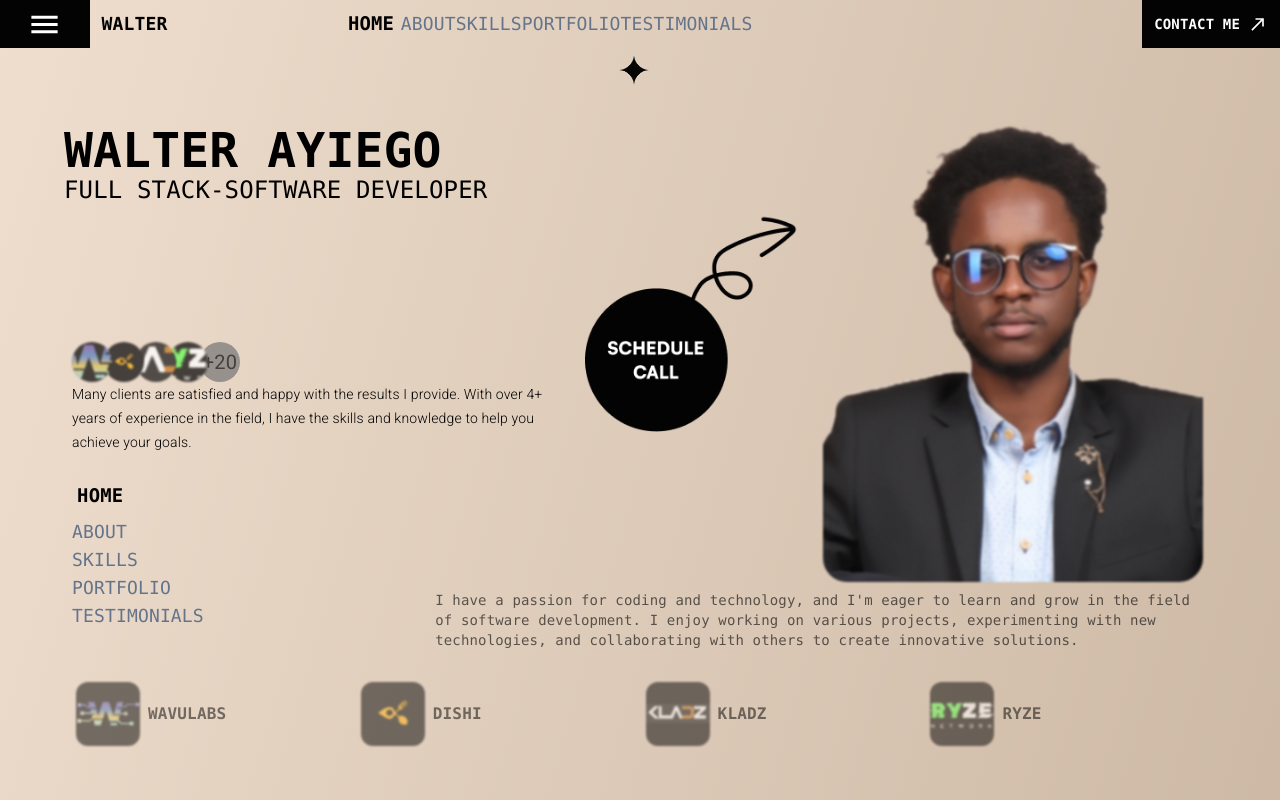
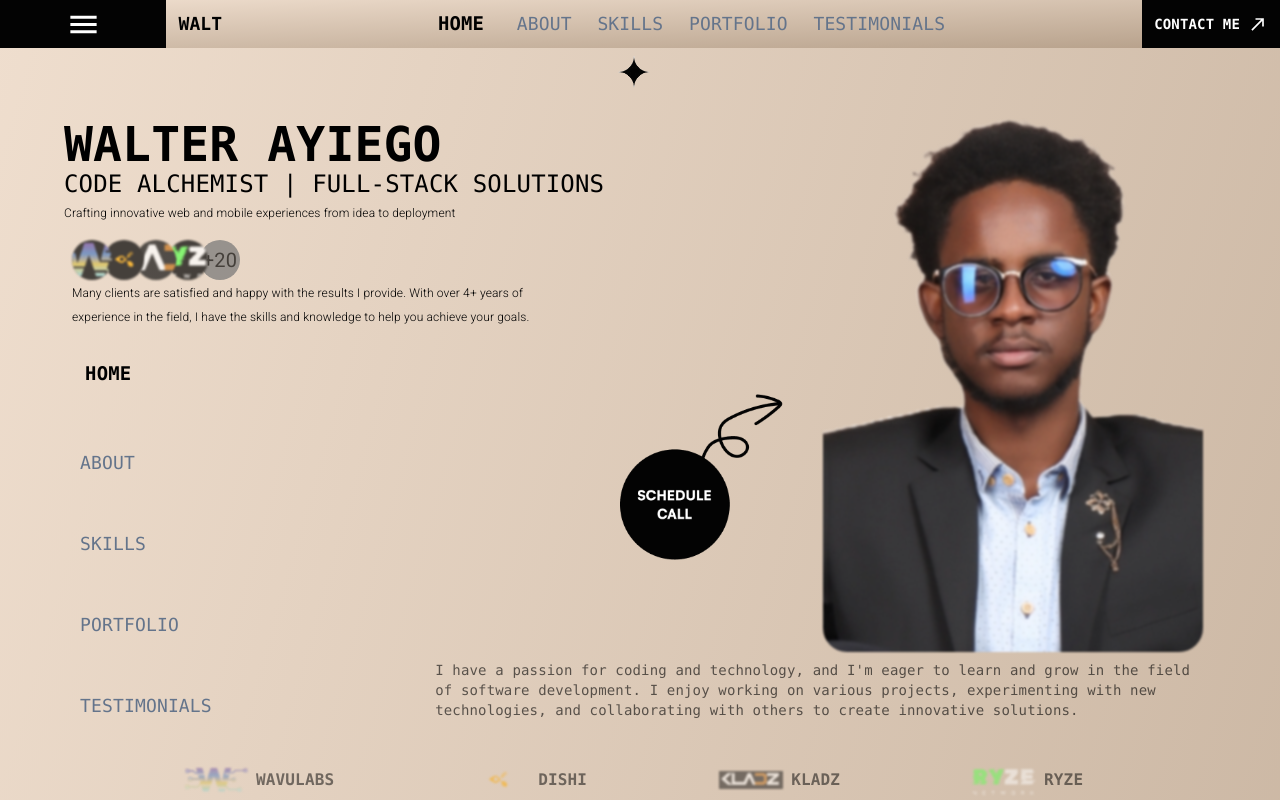
Before and after one commit to walterayiego/PersonalPortfolio, a React (Vite) app: page / in a window 1280 px wide. Shown: the top 800 px of the page. Built offline with nearby package versions, Linux system fonts and the light colour scheme.

Commit message:
Home Clean up

```diff
--- /dev/null
+++ b/src/components/SkillLinks.tsx
@@ -0,0 +1,21 @@
+import { Companies } from "../constants/Constants";
+
+const SkillLinks = () => (
+  <div className="row items-center justify-evenly w-full h-fit bg-brow flex-wrap ">
+    {Companies.map((company, index) => (
+      <div
+        key={index}
+        className="rowCenter space-x-2 opacity-50 mx-3 w-fit h-[5vh] cursor-pointer "
+        onClick={() => window.open(company.link)}
+      >
+        <img
+          src={company.logo}
+          className="w-[5vw]  h-[5vh] object-contain rounded-xl filter blur-[1px]"
+        />
+        <p className=" uppercase font-bold flex-1">{company.name}</p>
+      </div>
+    ))}
+  </div>
+);
+
+export default SkillLinks;
--- a/src/constants/Constants.tsx
+++ b/src/constants/Constants.tsx
@@ -5,6 +5,12 @@ import Skills from "../features/skills/Skills";
 import Testimonials from "../features/testimonials/Testimonials";
 import NavLinks from "../components/NavLinks";
 
+import kladz from "../assets/kladz.png";
+import dishi from "../assets/dishi.png";
+import ryze from "../assets/ryze.png";
+import wavu from "../assets/wavu.png";
+import topStar from "../../assets/topStar.png";
+import star from "../../assets/Star.png";
 
 const width = window.innerWidth;
 const height = window.innerHeight;
@@ -13,17 +19,22 @@ const LinkNames = [
   {
     name: "HOME",
     to: "home",
-    component: () => (
-      <Home>
-        {/* <div className="h-[2vh]" /> */}
-        <ul className="col h-1/2 py-5 justify-between ">{NavLinks()}</ul>
-      </Home>
-    ),
+    component: () => <Home>{NavLinks()}</Home>,
   },
   { name: "ABOUT", to: "aboutme", component: Aboutme },
   { name: "SKILLS", to: "skills", component: Skills },
   { name: "PORTFOLIO", to: "portfolio", component: Portfolio },
   { name: "TESTIMONIALS", to: "testimonials", component: Testimonials },
 ];
+const Companies = [
+  { name: "WavuLabs", logo: wavu, link: "https://wavulabs.org/" },
+  {
+    name: "Dishi",
+    logo: dishi,
+    link: "https://play.google.com/store/apps/details?id=com.dishi.app&pli=1",
+  },
+  { name: "Kladz", logo: kladz, link: "https://kladz.vercel.app/" },
+  { name: "RYZE", logo: ryze, link: "https://www.theryze.net/" },
+];
 
-export { LinkNames, width, height };
+export { LinkNames, width, height, Companies };
--- a/src/features/home/Home.tsx
+++ b/src/features/home/Home.tsx
@@ -1,15 +1,11 @@
+import { useState } from "react";
 import { Avatar, AvatarGroup } from "@mui/material";
+
 import Call from "../../assets/Call.png";
 import Me from "../../assets/Me.png";
-import kladz from "../../assets/kladz.png";
-import dishi from "../../assets/dishi.png";
-import ryze from "../../assets/ryze.png";
-import wavu from "../../assets/wavu.png";
 import topStar from "../../assets/topStar.png";
-import star from "../../assets/Star.png";
-
-import { width } from "../../constants/Constants";
-import { useState } from "react";
+import { Companies, width } from "../../constants/Constants";
+import SkillLinks from "../../components/SkillLinks";
 
 interface HomeProps {
   children: React.ReactNode;
@@ -29,21 +25,25 @@ function Home({ children }: HomeProps) {
   }, [width]);
 
   return (
-    <div className="relative col w-[95vw] min-h-[98vh]  p-[3vw] mx-[2vw]">
+    <div className="relative col w-[95vw] h-screen justify-between px-[3vw] pt-[5vh] mx-[2vw]">
       <img
         src={topStar}
-        className=" self-center mt-4 h-[2em] w-[2em] object-contain"
+        className="self-center mt-[2vh] h-[2em] w-[2em] object-contain"
         alt="start"
       />
-      <div className=" sm:h-[5vh] h-[3vh]" />
-      <div className={`row flex-1 `}>
-        <div className={`${isDesktop ? "" : ""} sm:w-2/3 flex-1 col `}>
-          <p className="sm:text-5xl text-2xl font-bold ">WALTER AYIEGO</p>
-          <p className=" text-2xl uppercase">Full Stack-Software Developer</p>
+      <div className={`row flex-1 my-[4vh]`}>
+        <div className="sm:w-2/3 flex-1 col space-x-2 ">
+          <div>
+            <p className="sm:text-5xl text-2xl font-bold ">WALTER AYIEGO</p>
+            <p className=" text-2xl uppercase">Code Alchemist | Full-Stack Solutions</p>
+            <span className="text-xs font-light ">
+            Crafting innovative web and mobile experiences from idea to deployment
+            </span>
+          </div>
 
-          <div className="row h-full space-x-2 m-2">
-            <div className="sm:w-2/3 col justify-end">
-              <div>
+          <div className="flex-1 row w-full justify-around">
+            <div className="sm:w-2/3 col  ">
+              <div id="client_div" className="my-[2vh]">
                 <div className="row justify-between">
                   <AvatarGroup
                     className="w-fit items-start justify-end opacity-70"
@@ -59,20 +59,23 @@ function Home({ children }: HomeProps) {
                     ))}
                   </AvatarGroup>
                 </div>
-                <span className="text-sm font-light my-2">
+                <span className="text-xs font-light my-2">
                   Many clients are satisfied and happy with the results I
                   provide. With over 4+ years of experience in the field, I have
                   the skills and knowledge to help you achieve your goals.
                 </span>
               </div>
-              <div className="w-fit">{children}</div>
+
+              <div id="links-div" className="col justify-between flex-1 p-2 w-fit">
+                {children}
+              </div>
             </div>
-            {/* Call Image */}
-
-            <div className="hidden sm:flex sm:flex-1 ">
-              <img src={Call} className="w-full h-1/2 object-contain z-40" />
+            <div className="hidden sm:flex sm:flex-col sm:flex-1 justify-center">
+              <img src={Call} className="w-full h-1/3 object-contain z-40" />
             </div>
           </div>
+
+          {/* Call Image */}
         </div>
         {/*End of first col-span-2  */}
 
@@ -99,32 +102,3 @@ function Home({ children }: HomeProps) {
 }
 
 export default Home;
-
-const Companies = [
-  { name: "WavuLabs", logo: wavu, link: "https://wavulabs.org/" },
-  {
-    name: "Dishi",
-    logo: dishi,
-    link: "https://play.google.com/store/apps/details?id=com.dishi.app&pli=1",
-  },
-  { name: "Kladz", logo: kladz, link: "https://kladz.vercel.app/" },
-  { name: "RYZE", logo: ryze, link: "https://www.theryze.net/" },
-];
-
-const SkillLinks = () => (
-  <div className="grid grid-cols-4 w-full h-[5vh] my-[3vh]">
-    {Companies.map((company, index) => (
-      <div
-        key={index}
-        className="rowCenter space-x-2 opacity-50 mx-3 w-[20vw] cursor-pointer "
-        onClick={() => window.open(company.link)}
-      >
-        <img
-          src={company.logo}
-          className="w-[5vw] bg-black h-full object-contain rounded-xl filter blur-[1px]"
-        />
-        <p className=" uppercase font-bold flex-1">{company.name}</p>
-      </div>
-    ))}
-  </div>
-);
--- a/src/features/main/App.tsx
+++ b/src/features/main/App.tsx
@@ -1,5 +1,4 @@
 import NavBar from "../sections/NavBar";
-import { Outlet } from "react-router-dom";
 import { useEffect, useRef, useState } from "react";
 import { Element, animateScroll as scroll, scrollSpy } from "react-scroll";
 import { LinkNames, width } from "../../constants/Constants";
@@ -11,29 +10,10 @@ function App() {
     scrollSpy.update();
   }, []);
 
-  const [showScrollbar, setShowScrollbar] = useState(false);
-
-  useEffect(() => {
-    const handleMouseMove = (event: any) => {
-      const mouseX = event.clientX;
-
-      // Check if the mouse is near the right edge of the screen
-      const isNearRightEdge = mouseX > width * 0.98; // Adjust the threshold as needed
-
-      setShowScrollbar(isNearRightEdge);
-    };
-
-    document.addEventListener("mousemove", handleMouseMove);
-
-    return () => {
-      document.removeEventListener("mousemove", handleMouseMove);
-    };
-  }, []);
-
   return (
     <div className="relative w-full app">
       <NavBar>
-        <ul className="row justify-between items-center">{NavLinks()}</ul>
+        <ul className="row justify-between items-center space-x-[2vw]">{NavLinks()}</ul>
       </NavBar>
 
       {/* SECTIONS */}
--- a/src/features/sections/NavBar.tsx
+++ b/src/features/sections/NavBar.tsx
@@ -13,17 +13,17 @@ function NavBar({ children }: NavBarProps) {
   };
 
   return (
-    <nav className="fixed top-0 h-[6vh] w-[100%] row items-center justify-between z-50">
+    <nav className="fixed bg top-0 h-[6vh] w-[100%] row items-center justify-between z-50">
       <div className="rowCenter h-full ">
         <div
           onClick={() => handleNavigate()}
-          className=" bg-[#030303] w-[7vw] h-full rowCenter"
+          className=" bg-[#030303] w-[13vw] p-1 h-full rowCenter"
         >
           <MenuIcon className=" text-white" fontSize="large" />
         </div>
-        <p className="mx-3 bold">WALTER</p>
+        <p className="mx-3 bold">WALT</p>
       </div>
-      <div className="sm:w-1/2 hidden sm:flex">{children}</div>
+      <div className="hidden sm:flex w-fit">{children}</div>
 
       <button className="bg-[#030303] w-fit h-full rowCenter p-1 px-3 space-x-2">
         <p className="text-white text-sm font-semibold">CONTACT ME</p>
--- a/src/styles/App.css
+++ b/src/styles/App.css
@@ -10,7 +10,9 @@
   @apply h-screen w-full;
    /* p-[5vh]; */
 }
-
+.bg {
+  @apply bg-gradient-to-br from-primary to-secondary;
+}
 .rowCenter {
   display: flex;
   flex-direction: row;
--- a/src/styles/index.css
+++ b/src/styles/index.css
@@ -8,7 +8,7 @@
   font-weight: 400;
 
   /* color-scheme: light dark; */
-  @apply bg-gradient-to-br from-[#efdece] to-[#b59f89];
+  @apply bg-gradient-to-br from-primary to-secondary;
 
   @apply w-full;
 
```
